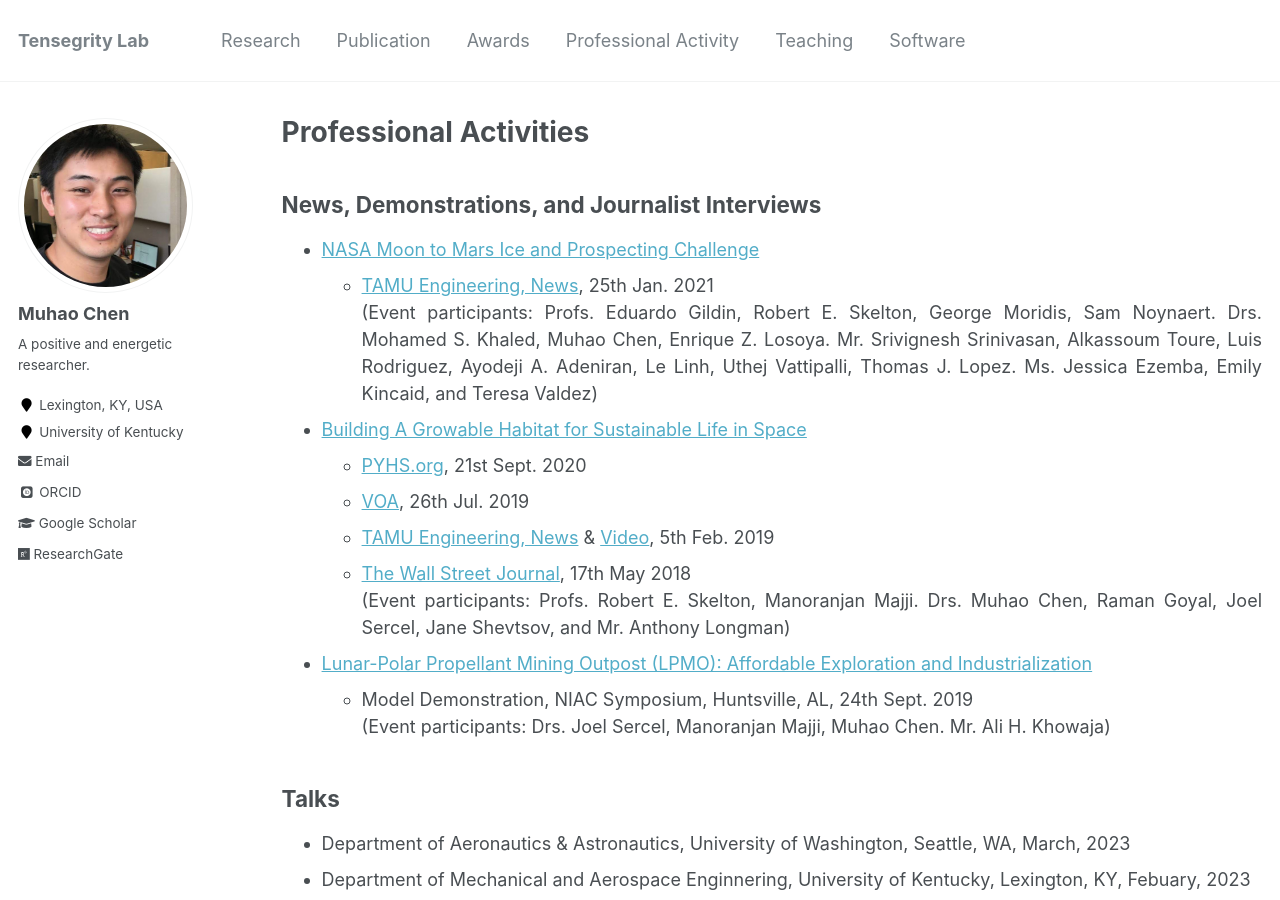
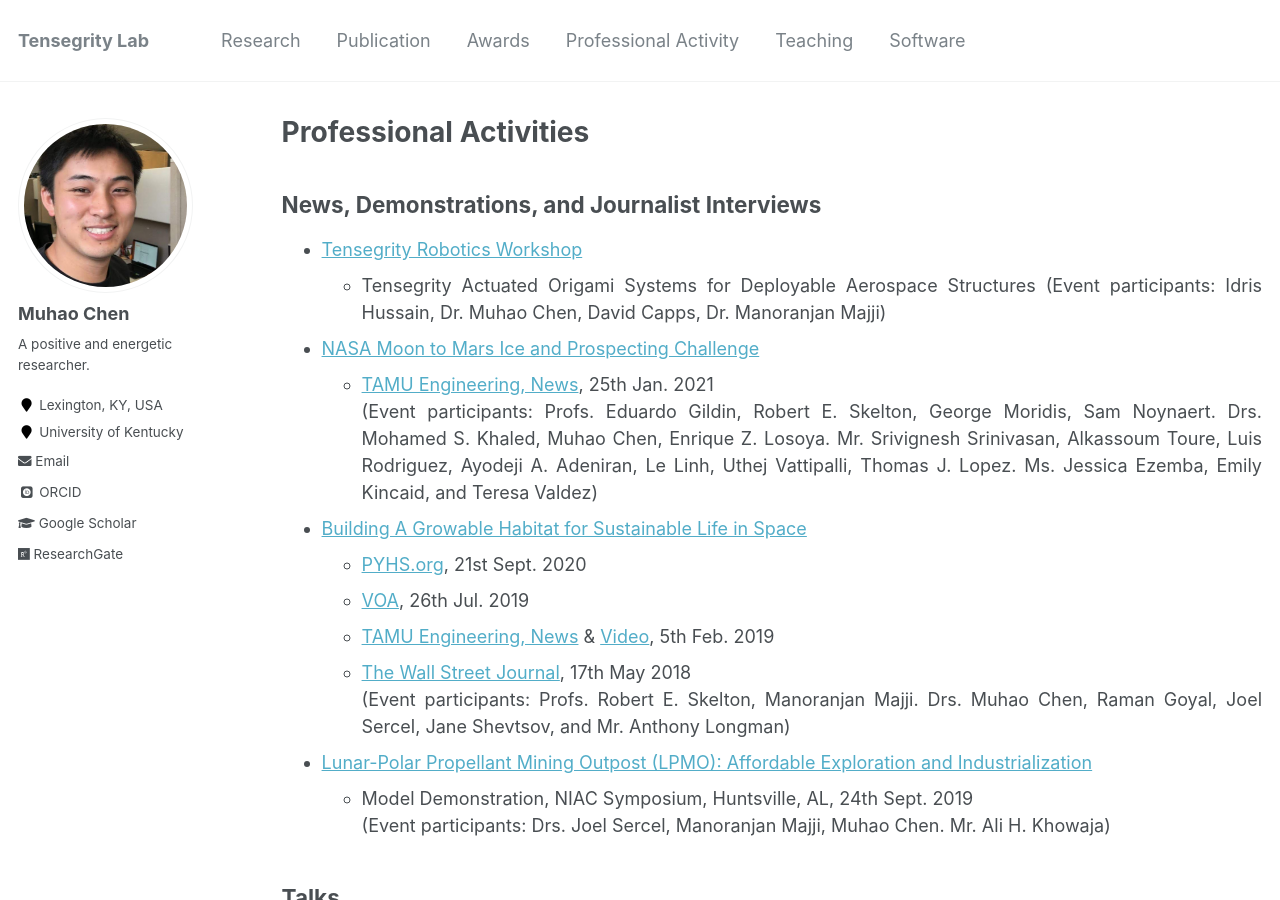
Before and after one commit to Muhao-Chen/muhao-chen.github.io, a Jekyll site: the page built from _pages/professional-activities.md, in a window 1280 px wide and 900 px high. Built offline with Jekyll 4.4.1, drawn with Linux system fonts in a browser that asks for light colours; some web fonts are replaced.

Commit message:
Update professional-activities.md

```diff
--- a/_pages/professional-activities.md
+++ b/_pages/professional-activities.md
@@ -14,6 +14,10 @@ toc_max_header: 1
 
 
 ## News, Demonstrations, and Journalist Interviews
+
+- [Tensegrity Robotics Workshop](https://www.eng.yale.edu/faboratory/tensegrityworkshop/)
+    - Tensegrity Actuated Origami Systems for Deployable Aerospace Structures
+  (Event participants: Idris Hussain, Dr. Muhao Chen, David Capps, Dr. Manoranjan Majji)
 
 - [NASA Moon to Mars Ice and Prospecting Challenge](https://www.nasa.gov/solve/nasas-lunar-loo-challenge/Moon_to_Mars_Ice_Prospecting_Challenge/)
     - [TAMU Engineering, News](https://engineering.tamu.edu/news/2021/01/aggie-engineering-students-produce-advanced-prototype-for-NASA-challenge.html), 25th Jan. 2021
```
